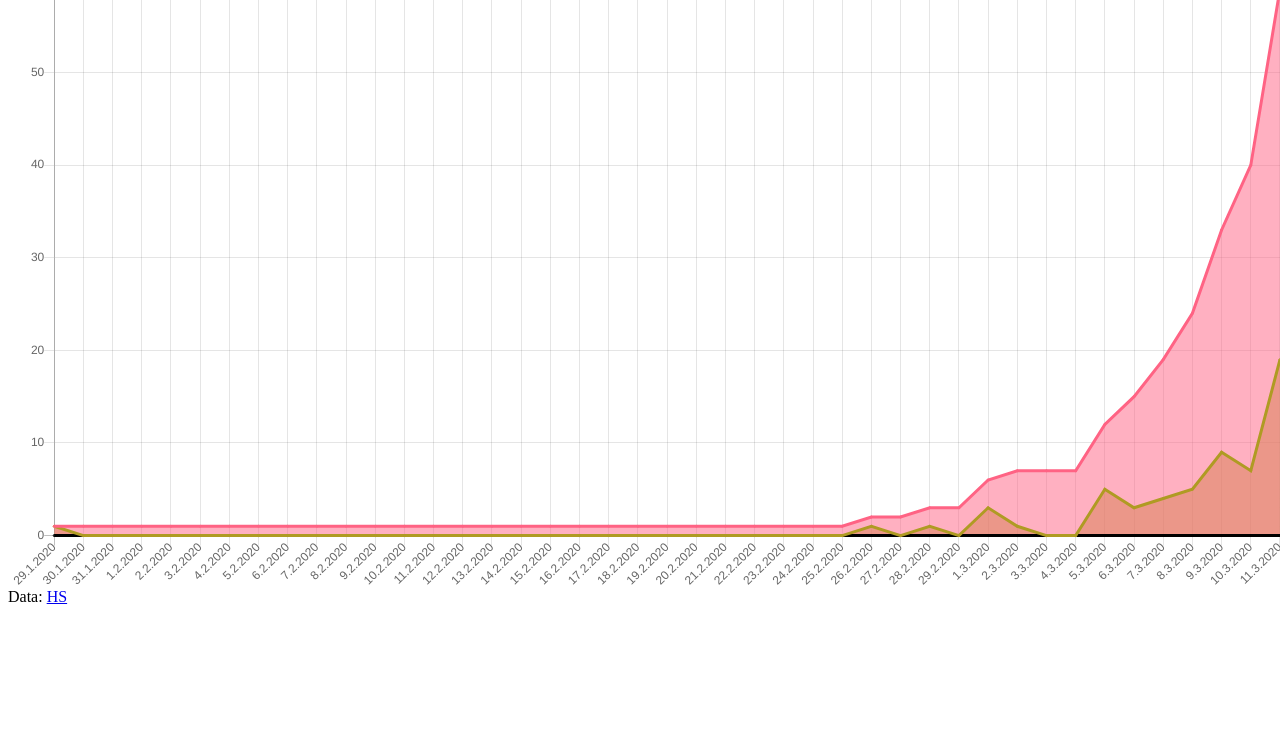
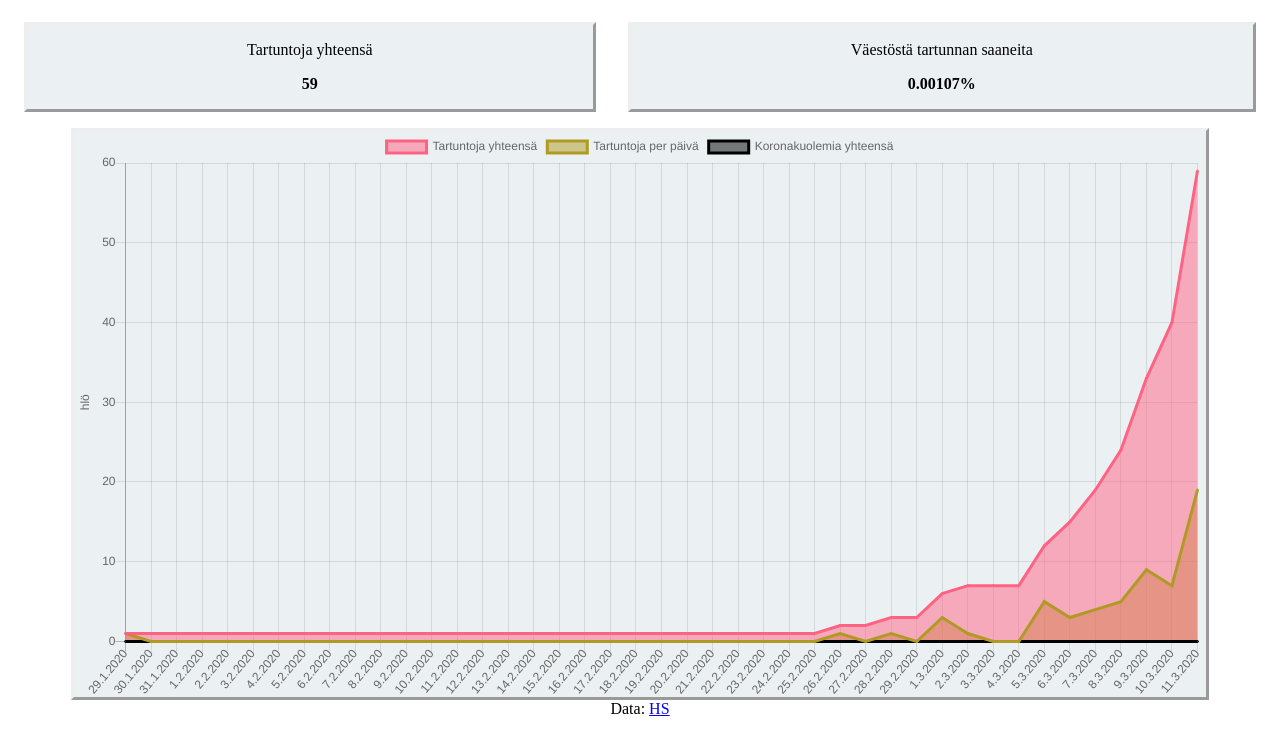
Before and after one commit to enwrath/korona, a plain HTML site: page index.html in a window 1280 px wide. Shown: the part 60-800 px from the top of the page. Drawn offline with nearby package versions, Linux system fonts and the light colour scheme.

Commit message:
did stuff

```diff
--- /dev/null
+++ b/index.css
@@ -0,0 +1,26 @@
+body {
+  text-align: center;
+}
+
+#kuvaajaDiv {
+  position: relative;
+  background-color: #ebf1f3;
+  border-style: outset;
+  margin: 0 5%;
+}
+
+#koronaYleiskuva {
+  display: flex;
+  flex-direction: row;
+  flex-wrap: wrap;
+}
+
+.infoBox {
+  border-style: outset;
+  background-color: #ebf1f3;
+  flex: 1 auto;
+  margin: 1em;
+}
+.boldText {
+  font-weight: bold;
+}
--- a/index.html
+++ b/index.html
@@ -3,11 +3,23 @@
   <meta charset="UTF-8">
   <script src="https://cdn.jsdelivr.net/npm/chart.js@2.9.3/dist/Chart.min.js"></script>
   <script src="data/data.js"></script>
+  <link rel="stylesheet" href="index.css">
 </head>
 <body>
-  <canvas id="myChart"></canvas>
-
-
+  <h1>Koronatartunnat Suomessa</h1>
+  <div id="koronaYleiskuva">
+    <div class="infoBox">
+      <p>Tartuntoja yhteensä</p>
+      <p id="totalNumber" class="boldText">?</p>
+    </div>
+    <div class="infoBox">
+      <p>Väestöstä tartunnan saaneita</p>
+      <p id="infectedPercent" class="boldText">?</p>
+    </div>
+  </div>
+  <div id="kuvaajaDiv">
+    <canvas id="koronaKuvaaja"></canvas>
+  </div>
 
   <script src="index.js"></script>
 </body>
--- a/index.js
+++ b/index.js
@@ -1,5 +1,12 @@
-var ctx = document.getElementById('myChart').getContext('2d');
-  var chart = new Chart(ctx, {
+const finns = 5528442; // Population, by end of Jan 2020.
+let totalInfected = infections[infections.length-1];
+
+document.getElementById('totalNumber').textContent = totalInfected;
+document.getElementById('infectedPercent').textContent = (totalInfected / finns * 100).toFixed(5) + "%";
+
+
+let ctx1 = document.getElementById('koronaKuvaaja').getContext('2d');
+let chart1 = new Chart(ctx1, {
   // The type of chart we want to create
   type: 'line',
 
@@ -38,6 +45,14 @@ var ctx = document.getElementById('myChart').getContext('2d');
       mode: "index",
       intersect: false,
       position: "nearest"
+    },
+    scales: {
+      yAxes: [{
+        scaleLabel: {
+          display: true,
+          labelString: 'hlö'
+        }
+      }]
     }
   }
 });
```
Lines whose indentation alone changed are shown as unchanged.
